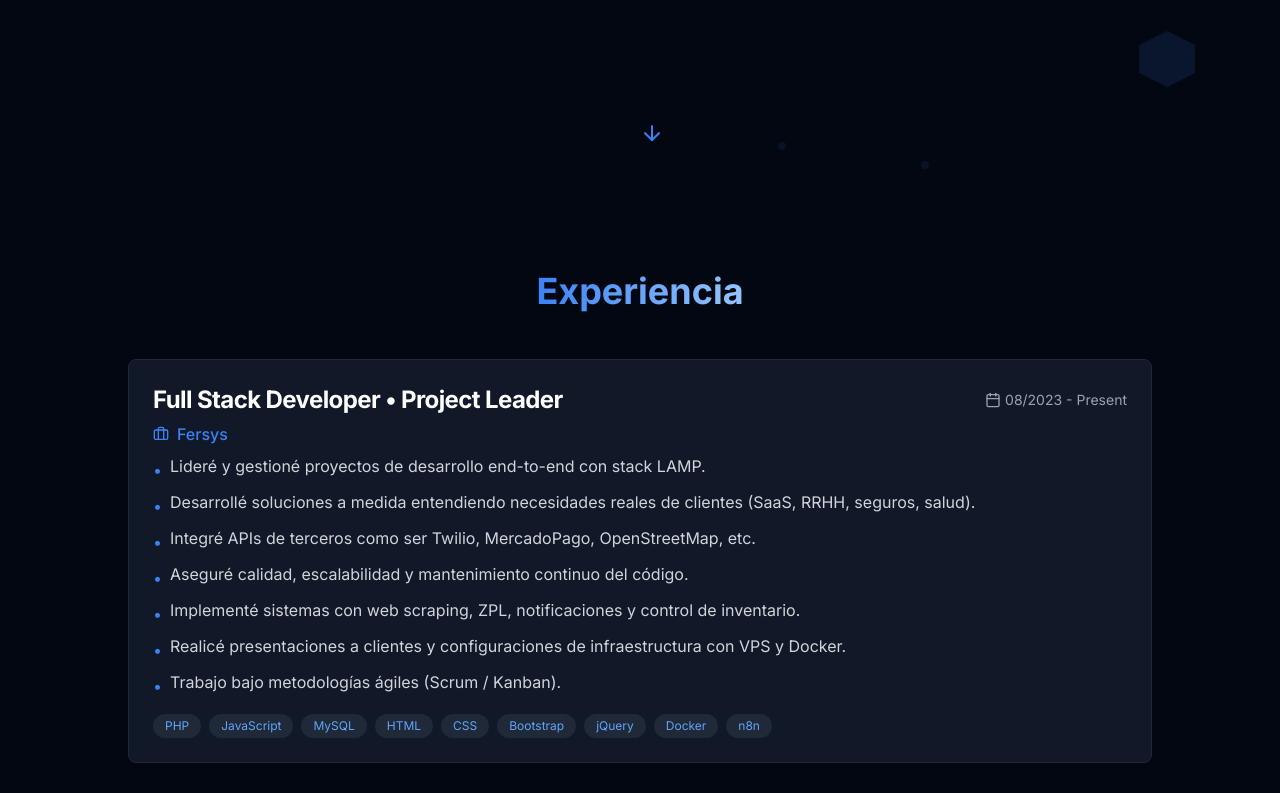
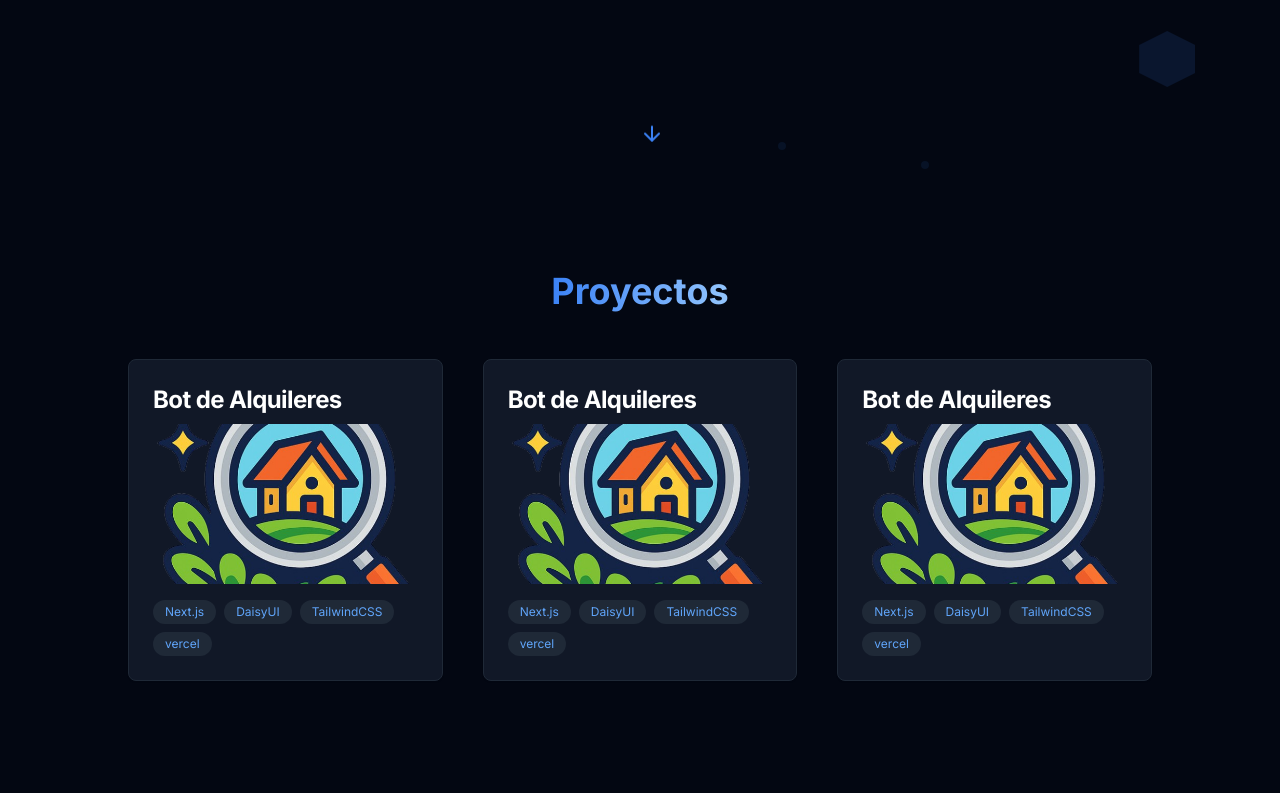
Before and after one commit to MarcosMartilotta/portfolio, a Next.js app: page / in a window 1280 px wide. Shown: the part 641-1434 px from the top of the page. Built offline with nearby package versions, Linux system fonts and the light colour scheme.

Commit message:
seccion de proyectos en proceso

```diff
--- a/app/page.tsx
+++ b/app/page.tsx
@@ -4,6 +4,7 @@ import { Experience } from "@/components/experience"
 import { Skills } from "@/components/skills"
 import { Contact } from "@/components/contact"
 import { Footer } from "@/components/footer"
+import { Projects } from "@/components/projects"
 
 export default function Home() {
   return (
@@ -11,6 +12,7 @@ export default function Home() {
       <Navbar />
       <div className="container mx-auto px-4 py-8">
         <Hero />
+        <Projects />
         <Experience />
         <Skills />
         <Contact />
--- a/components/contact.tsx
+++ b/components/contact.tsx
@@ -46,7 +46,8 @@ export function Contact() {
       })
       const data = await response.json()
 
-      if (false) {
+      if (data.success) {
+
         toast.success("Mensaje enviado", {
           description: "Gracias por contactarme. Te responderé lo antes posible.",
         })
@@ -193,7 +194,7 @@ export function Contact() {
   )
 }
 
-function useIntersectionObserver(ref: React.RefObject<Element>, options: IntersectionObserverInit = {}): boolean {
+function useIntersectionObserver(ref: React.RefObject<HTMLElement | null>, options: IntersectionObserverInit = {}): boolean {
   const [isIntersecting, setIsIntersecting] = useState(false)
 
   useEffect(() => {
--- /dev/null
+++ b/components/projects.tsx
@@ -0,0 +1,142 @@
+"use client"
+
+import { useState } from "react"
+
+import type React from "react"
+
+import { useEffect, useRef } from "react"
+import { motion } from "framer-motion"
+import Image from "next/image"
+import { Card, CardContent, CardHeader, CardTitle } from "@/components/ui/card"
+
+interface ProjectItem {
+  title: string
+  description: string[]
+  technologies: string[]
+  image: string
+  href: string
+}
+
+export function Projects() {
+  const sectionRef = useRef<HTMLElement>(null)
+  const isVisible = useIntersectionObserver(sectionRef, { threshold: 0.1 })
+
+  const projects: ProjectItem[] = [
+    {
+      title: "Bot de Alquileres",
+      description: [
+        "Creación de pagina para el proyecto Bot de alquileres, una herramienta para concoer el mejor precio tus alquileres en vista diariamente",
+      ],
+      image: "/images/logoHeader-bg.png",
+      href: "https://bot-alquileres-b877.vercel.app",
+      technologies: ["Next.js", "DaisyUI", "TailwindCSS", "vercel"],
+    },
+      {
+      title: "Bot de Alquileres",
+      description: [
+        "Creación de pagina para el proyecto Bot de alquileres, una herramienta para concoer el mejor precio tus alquileres en vista diariamente",
+      ],
+      image: "/images/logoHeader-bg.png",
+      href: "https://bot-alquileres-b877.vercel.app",
+      technologies: ["Next.js", "DaisyUI", "TailwindCSS", "vercel"],
+    },
+      {
+      title: "Bot de Alquileres",
+      description: [
+        "Creación de pagina para el proyecto Bot de alquileres, una herramienta para concoer el mejor precio tus alquileres en vista diariamente",
+      ],
+      image: "/images/logoHeader-bg.png",
+      href: "https://bot-alquileres-b877.vercel.app",
+      technologies: ["Next.js", "DaisyUI", "TailwindCSS", "vercel"],
+    }
+  ]
+
+  return (
+    <section id="projects" ref={sectionRef} className="py-20">
+      <div className="max-w-5xl mx-auto">
+        <h2 className="text-3xl md:text-4xl font-bold mb-12 text-center">
+          <span className="bg-gradient-to-r from-blue-500 to-blue-300 bg-clip-text text-transparent">Proyectos</span>
+        </h2>
+
+        <div className="grid grid-cols-1 md:grid-cols-3 gap-10">
+          {projects.map((pro, index) => (
+            <motion.div
+              key={index}
+              initial={{ opacity: 0, y: 20 }}
+              animate={isVisible ? { opacity: 1, y: 0 } : { opacity: 0, y: 20 }}
+              transition={{ duration: 0.5, delay: index * 0.2 }}
+            >
+              <Card className="bg-white dark:bg-gray-900 border-gray-200 dark:border-gray-800 hover:border-blue-500/50 transition-all duration-300 overflow-hidden">
+                <CardHeader className="pb-2">
+                  <div className="flex flex-col md:flex-row md:justify-between md:items-center gap-2">
+                    <CardTitle className="text-xl md:text-2xl font-bold text-gray-900 dark:text-white">
+                      {pro.title}
+                    </CardTitle>
+                  </div>
+                </CardHeader>
+                <CardContent>
+                  <div className="relative w-100 h-40 rounded-lg overflow-hidden group">
+                    <Image
+                      className="w-full h-full object-cover rounded-lg cursor-pointer transition-transform-filter duration-300 group-hover:scale-105 group-hover:blur" // Use group-hover
+                      onClick={() => window.open(pro.href, "_blank")}
+                      alt={pro.title}
+                      width={400}
+                      height={300}
+                      src={pro.image}
+                    />
+                    {/* Description overlay */}
+                    <div className="absolute inset-0 bg-black bg-opacity-70 flex items-center justify-center p-4 opacity-0 group-hover:opacity-100 transition-opacity duration-300 rounded-lg cursor-pointer"
+                         onClick={() => window.open(pro.href, "_blank")}> {/* Make overlay clickable */}
+                      <ul className="space-y-1 text-white text-sm text-center"> {/* Adjust text styles as needed */}
+                        {pro.description.map((item, i) => (
+                          <li key={i} className="flex items-start justify-center"> {/* Centered list items */}
+                            <span className="text-blue-300 mr-2 mt-1">•</span>
+                            <span>{item}</span>
+                          </li>
+                        ))}
+                      </ul>
+                    </div>
+                  </div>
+                  {/* Technologies remain outside the image area */}
+                  <div className="flex flex-wrap gap-2 mt-4">
+                    {pro.technologies.map((tech, i) => (
+                      <span
+                        key={i}
+                        className="px-3 py-1 bg-gray-100 dark:bg-gray-800 text-blue-600 dark:text-blue-400 text-xs rounded-full"
+                      >
+                        {tech}
+                      </span>
+                    ))}
+                  </div>
+                </CardContent>
+              </Card>
+            </motion.div>
+          ))}
+        </div>
+      </div>
+    </section>
+  )
+}
+
+function useIntersectionObserver(
+  ref: React.RefObject<HTMLElement | null>,
+  options: IntersectionObserverInit = {}
+): boolean {
+  const [isIntersecting, setIsIntersecting] = useState(false)
+
+  useEffect(() => {
+    if (!ref.current) return
+
+    const observer = new IntersectionObserver(([entry]) => {
+      setIsIntersecting(entry.isIntersecting)
+    }, options)
+
+    observer.observe(ref.current)
+
+    return () => {
+      observer.disconnect()
+    }
+  }, [ref, options])
+
+  return isIntersecting
+}
--- a/tailwind.config.ts
+++ b/tailwind.config.ts
@@ -71,6 +71,9 @@ const config: Config = {
         "accordion-down": "accordion-down 0.2s ease-out",
         "accordion-up": "accordion-up 0.2s ease-out",
       },
+      transitionProperty: {
+        'transform-filter': 'transform, filter',
+      },
     },
   },
   plugins: [require("tailwindcss-animate")],
```
Also changed, not shown: public/images/logoHeader-bg.png (added).
